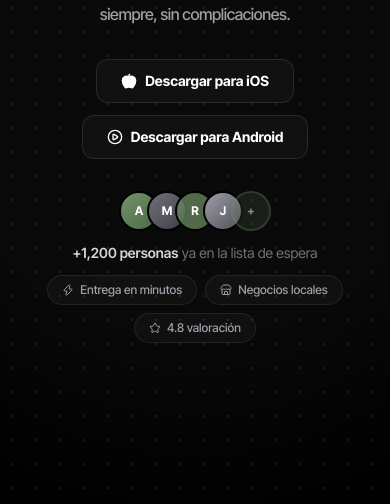
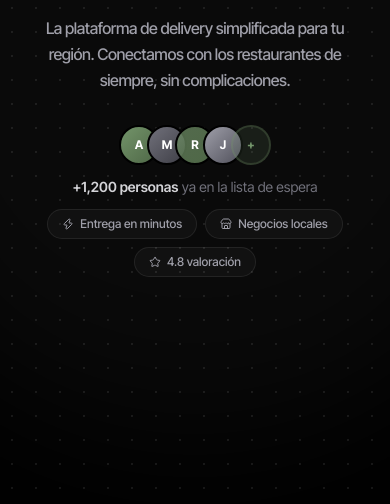
Before and after one commit to fernando-agredano/tuga-app-official-landing, an Astro site: page / in a window 390 px wide. Shown: the part 340-844 px from the top of the page. Built offline with nearby package versions, Linux system fonts and the light colour scheme; Astro itself is replaced by a stand-in of ours.

Commit message:
feat: hide hero download buttons on mobile

```diff
--- a/src/components/marketing/HeroSection.astro
+++ b/src/components/marketing/HeroSection.astro
@@ -45,7 +45,7 @@ import { Apple, PlayCircle, Rocket, Zap, Store, Star } from "@lucide/astro";
 
       <div
         data-hero-cta
-        class="flex flex-col items-center justify-center gap-3 opacity-0 sm:flex-row"
+        class="hidden sm:flex flex-col items-center justify-center gap-3 opacity-0 sm:flex-row"
       >
         <button
           type="button"
```
